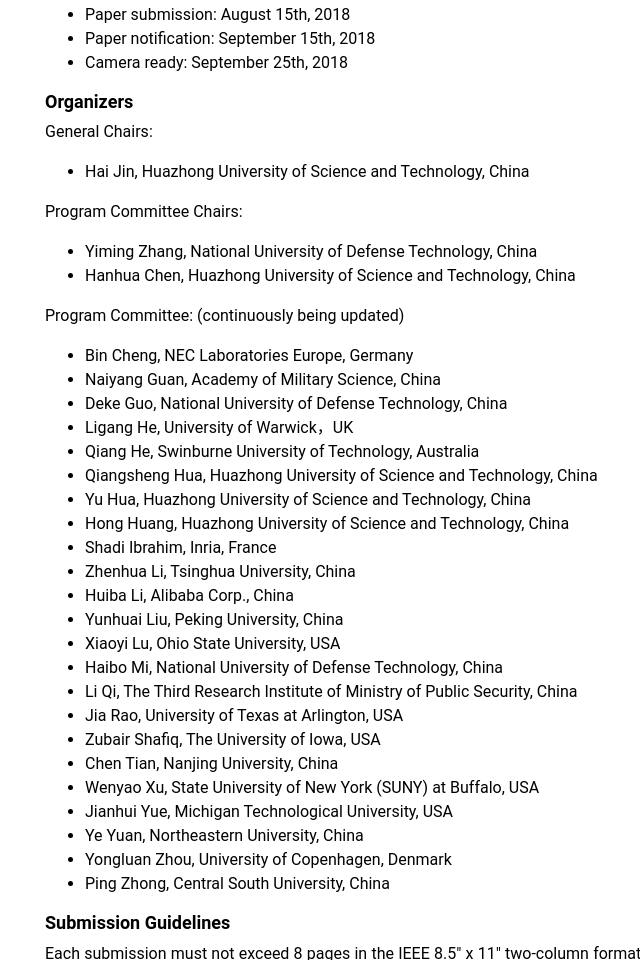
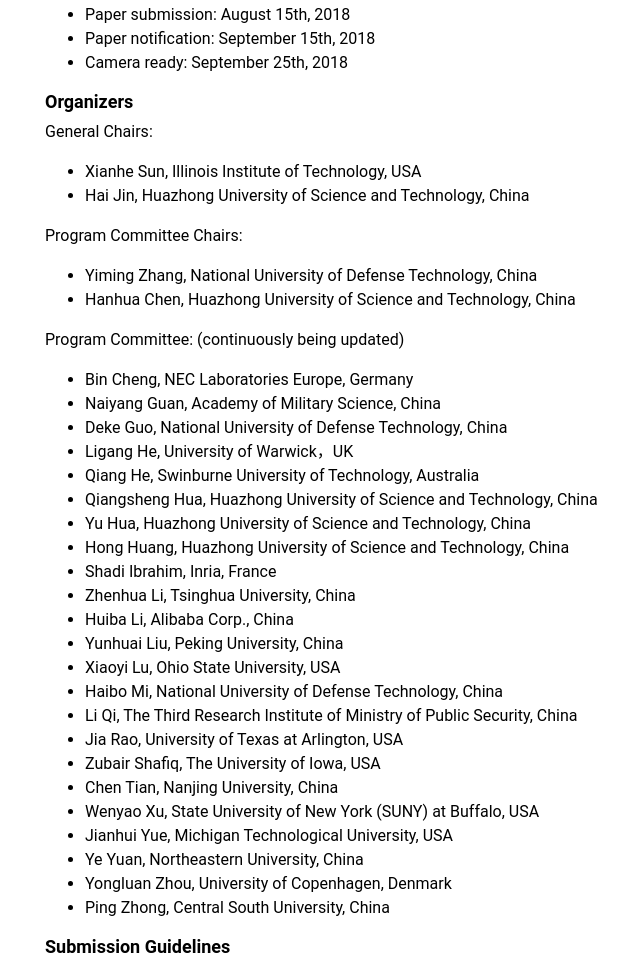
Before and after one commit to Tjcug/BDPSWorkShop, a plain HTML site: page index.html in a window 1280 px wide. Shown: the part 890-1850 px from the top of the page, without its empty margins (296-936 px from the left). Drawn offline with nearby package versions, Linux system fonts and the light colour scheme.

Commit message:
增加General Chair..... 2018/7/18 17:44

```diff
--- a/index.html
+++ b/index.html
@@ -136,6 +136,7 @@
 							<p>General Chairs:</p>
 
 			    			<ul>
+                                <li>Xianhe Sun, Illinois Institute of Technology, USA</li>
 								<li>Hai Jin, Huazhong University of Science and Technology, China</li>
 			    			</ul>
 
```
